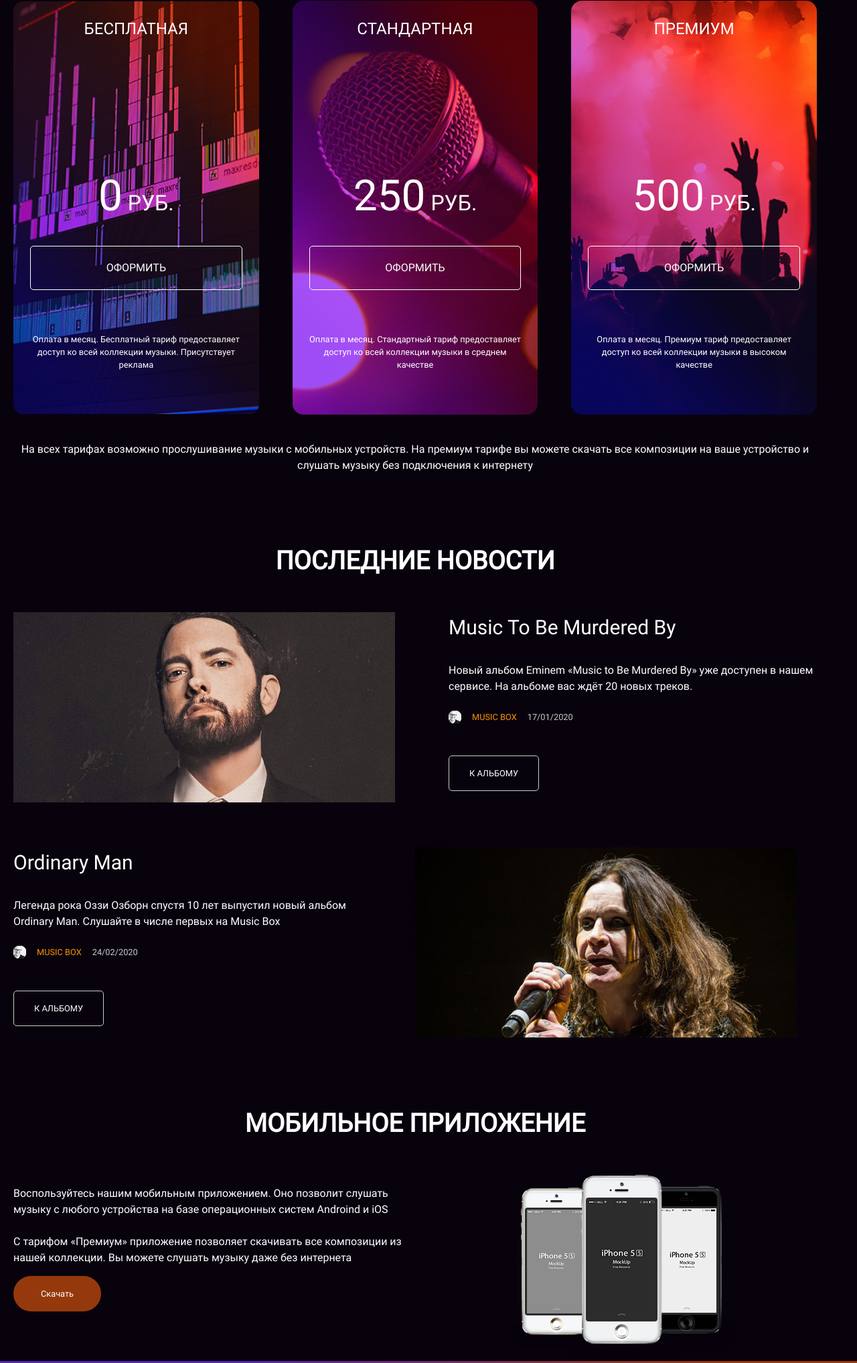
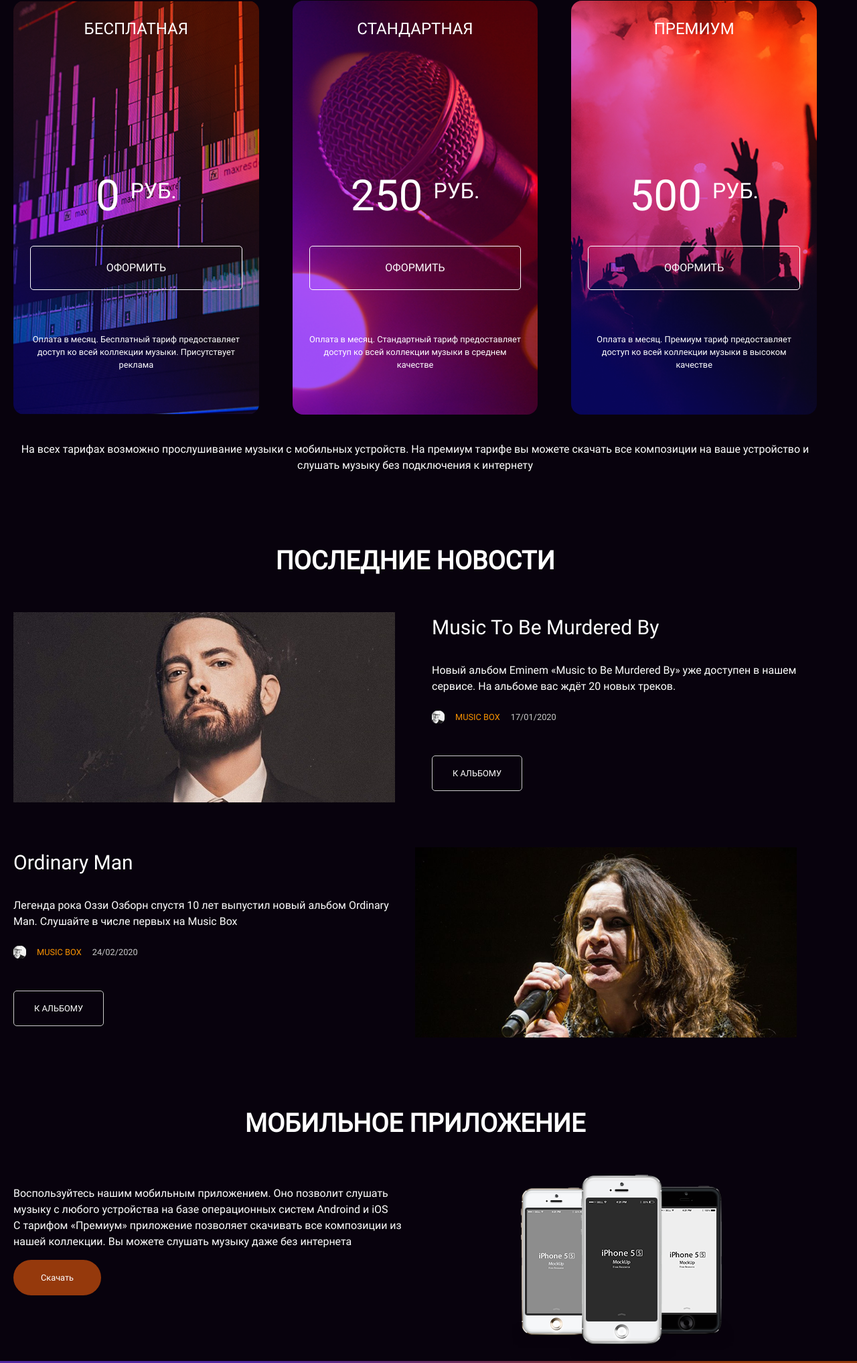
Before and after one commit to YaAleksey/layout-designer-project-56, a website: page src/index.html in a window 1280 px wide. Shown: the part 956-2991 px from the top of the page at 67% size. Drawn offline with Linux system fonts and the light colour scheme.

Commit message:
.main-form-btn 57 px, rub in top

```diff
--- a/src/SCSS/index-style.scss
+++ b/src/SCSS/index-style.scss
@@ -118,7 +118,7 @@ body {
 
   .main-form {
     display: grid;
-    grid-template: repeat(3, minmax(50px, 1fr)) / 1fr;
+    grid-template: repeat(2, minmax(50px, 1fr)) 57px / 1fr;
     grid-template-areas:
       "name"
       "mail"
@@ -201,6 +201,11 @@ body {
         z-index: 2;
 
         margin-top: 200px;
+
+        .align-rub {
+          vertical-align: top;
+          margin-left: 16px;
+        }
       }
 
       .subscriptions-btn {
@@ -296,7 +301,7 @@ body {
   display: grid;
   grid-template: auto / minmax(50%, 50%) minmax(50%, 50%);
 
-  img {
+  & img {
     @include addapting-img;
   }
 
@@ -350,12 +355,12 @@ body {
 
   .news-item {
     .body {
-      margin: 0 50px 0 0;
+      margin: 0 25px 0 0;
     }
   }
 
   .news-item .body:nth-child(2n) {
-    margin: 0 0 0 50px;
+    margin: 0 0 0 25px;
   }
 }
 
@@ -405,7 +410,6 @@ body {
   height: 53px;
 
   margin-top: 15px;
-  margin-bottom: 2px;
 
   border-radius: 32px;
   background-color: $red;
@@ -453,6 +457,12 @@ body {
 
     & .body {
       order: 2;
+
+      & .text {
+        p {
+          margin-top: 16px;
+        }
+      }
     }
 
     & .image {
--- a/src/index.html
+++ b/src/index.html
@@ -54,7 +54,8 @@
 
         <div class="subscriptions-item bg-free">
           <div class="subscriptions-item-title font-subscriptions-title">бесплатная</div>
-          <div class="subscriptions-price font-rub"><span class="price-font">0</span> руб.</div>
+          <div class="subscriptions-price font-rub"><span class="price-font">0</span><span class="align-rub">руб.</span>
+          </div>
           <button class="subscriptions-btn font-description-text uppcase" type="submit">оформить</button>
           <div class="subscriptions-footer font-subscriptions">Оплата в месяц. Бесплатный тариф предоставляет доступ
             ко всей коллекции
@@ -63,7 +64,8 @@
 
         <div class="subscriptions-item bg-standard">
           <div class="subscriptions-item-title font-subscriptions-title">стандартная</div>
-          <div class="subscriptions-price font-rub"><span class="price-font">250</span> руб.</div>
+          <div class="subscriptions-price font-rub"><span class="price-font">250</span><span
+              class="align-rub">руб.</span></div>
           <button class="subscriptions-btn font-description-text uppcase" type="submit">оформить</button>
           <div class="subscriptions-footer font-subscriptions">Оплата в месяц. Стандартный тариф предоставляет доступ
             ко всей коллекции
@@ -72,7 +74,8 @@
 
         <div class="subscriptions-item bg-premium">
           <div class="subscriptions-item-title font-subscriptions-title">премиум</div>
-          <div class="subscriptions-price font-rub"><span class="price-font">500</span> руб.</div>
+          <div class="subscriptions-price font-rub"><span class="price-font">500</span><span
+              class="align-rub">руб.</span></div>
           <button class="subscriptions-btn font-description-text uppcase" type="submit">оформить</button>
           <div class="subscriptions-footer font-subscriptions">Оплата в месяц. Премиум тариф предоставляет доступ ко
             всей коллекции
@@ -131,12 +134,13 @@
     <div class="app-title font-less-title">Мобильное приложение</div>
     <div class="app-block">
       <div class="body">
-        <div class="text font-description-text">Воспользуйтесь нашим мобильным приложением. Оно позволит слушать
+        <div class="text font-description-text">
+          Воспользуйтесь нашим мобильным приложением. Оно позволит слушать
           музыку с любого устройства
-          на базе операционных систем Androind и iOS<br>
-          <br>
-          С тарифом «Премиум» приложение позволяет скачивать все композиции из нашей коллекции. Вы можете слушать
-          музыку даже без интернета
+          на базе операционных систем Androind и iOS
+          <p>С тарифом «Премиум» приложение позволяет скачивать все композиции из нашей коллекции. Вы можете слушать
+            музыку даже без интернета</p>
+
 
         </div>
         <button class="btn font-subscriptions" type="submit">Скачать</button>
```
Also changed, not shown: src/CSS/index-style.css.
